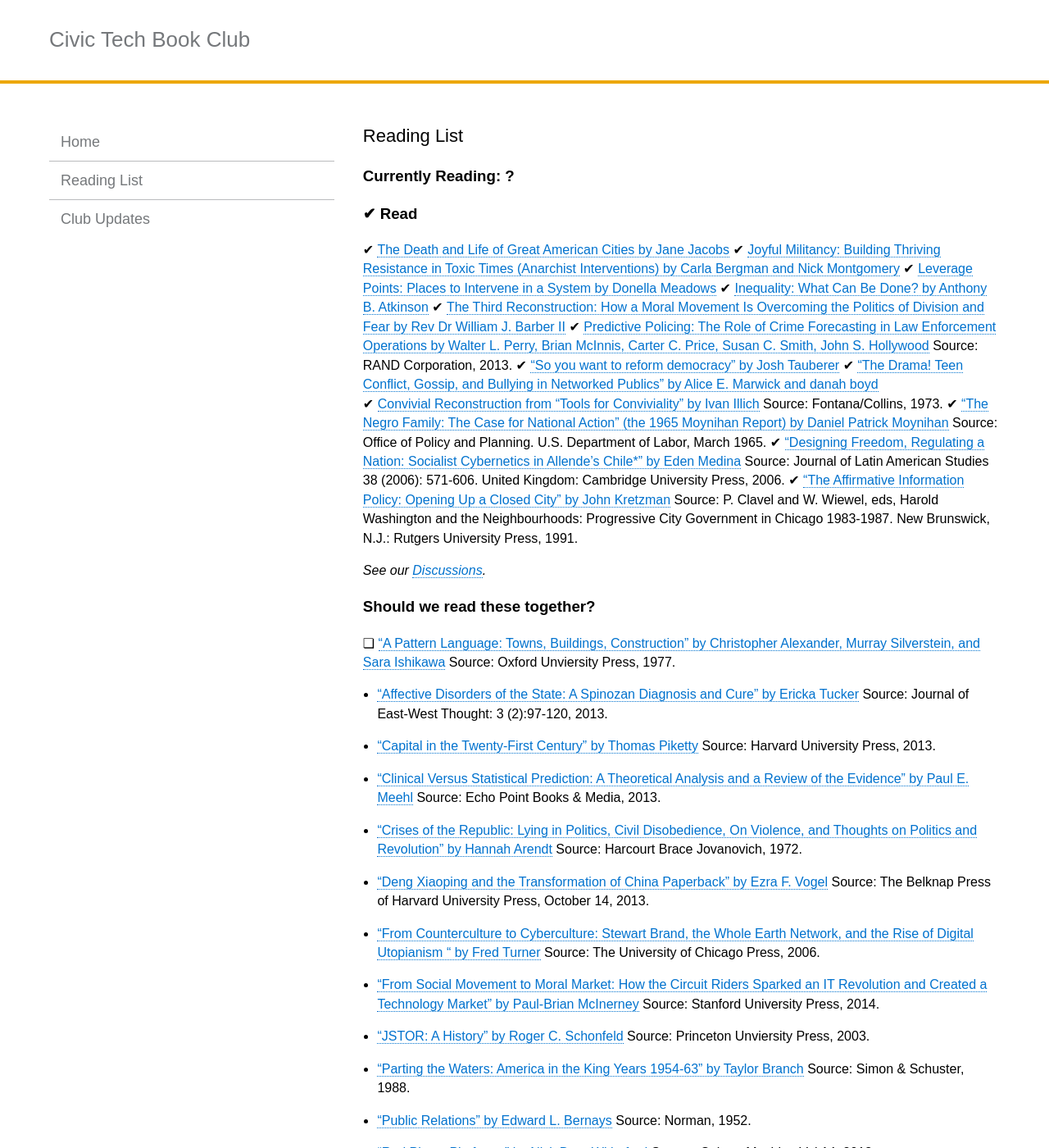
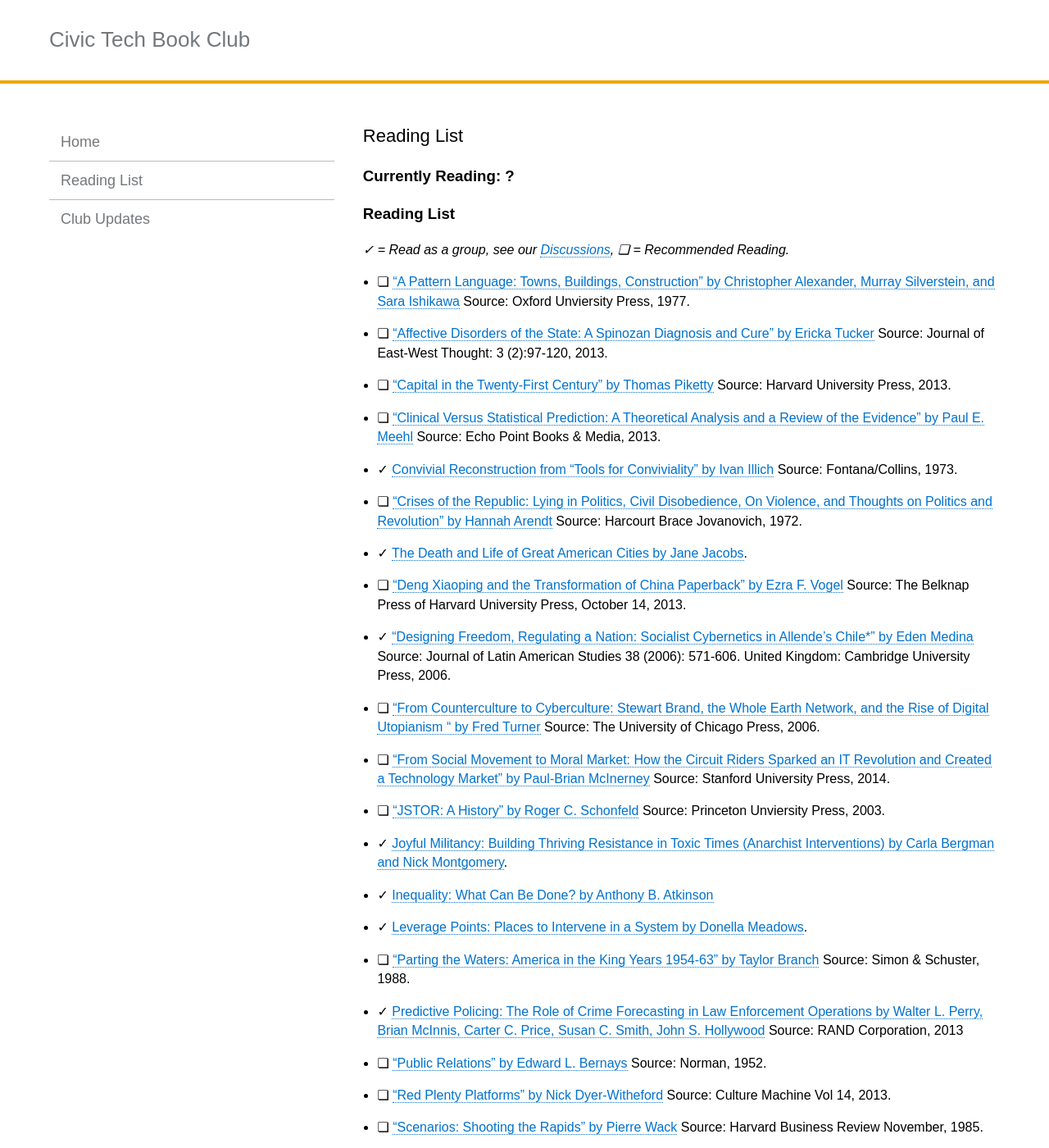
Before and after one commit to rebeccawilliams/bookclub, a Jekyll site: the page built from readinglist.md, in a window 1280 px wide and 1400 px high. Shown: the whole window at 82% size. Built offline with Jekyll 4.4.1, drawn with Linux system fonts in a browser that asks for light colours; some of the changed text lies outside the part shown.

Commit message:
Update readinglist.md

```diff
--- a/readinglist.md
+++ b/readinglist.md
@@ -5,49 +5,47 @@
 
 ### Currently Reading: ?
 
-### ✔ Read
-✔ [The Death and Life of Great American Cities by Jane Jacobs](http://www.petkovstudio.com/bg/wp-content/uploads/2017/03/The-Death-and-Life-of-Great-American-Cities_Jane-Jacobs-Complete-book.pdf)
-✔ [Joyful Militancy: Building Thriving Resistance in Toxic Times (Anarchist Interventions) by Carla Bergman and Nick Montgomery](https://www.amazon.com/Joyful-Militancy-Resistance-Anarchist-Interventions/dp/1849352887)
-✔ [Leverage Points: Places to Intervene in a System by Donella Meadows](http://donellameadows.org/archives/leverage-points-places-to-intervene-in-a-system/)
-✔ [Inequality: What Can Be Done? by Anthony B. Atkinson](https://www.amazon.com/dp/B00WQRFC30/ref=dp-kindle-redirect?_encoding=UTF8&btkr=1)
-✔ [The Third Reconstruction: How a Moral Movement Is Overcoming the Politics of Division and Fear by Rev Dr William J. Barber II](https://www.amazon.com/dp/B00WCY4YK4/ref=dp-kindle-redirect?_encoding=UTF8&btkr=1)
-✔ [Predictive Policing: The Role of Crime Forecasting in Law Enforcement Operations by Walter L. Perry, Brian McInnis, Carter C. Price, Susan C. Smith, John S. Hollywood](https://www.rand.org/content/dam/rand/pubs/research_reports/RR200/RR233/RAND_RR233.pdf)  Source: RAND Corporation, 2013.
-✔ ["So you want to reform democracy" by Josh Tauberer](https://medium.com/@joshuatauberer/so-you-want-to-reform-democracy-7f3b1ef10597#.qh36p8m0c)
-✔ [“The Drama! Teen Conflict, Gossip, and Bullying in Networked Publics” by Alice E. Marwick and danah boyd](http://papers.ssrn.com/sol3/papers.cfm?abstract_id=1926349)
-✔ [Convivial Reconstruction from “Tools for Conviviality” by Ivan Illich](http://civictechbook.club/convivial-reconstruction) Source: Fontana/Collins, 1973.
-✔ ["The Negro Family: The Case for National Action" (the 1965 Moynihan Report) by Daniel Patrick Moynihan](https://web.stanford.edu/~mrosenfe/Moynihan%27s%20The%20Negro%20Family.pdf) Source: Office of Policy and Planning. U.S. Department of Labor, March 1965.
-✔ ["Designing Freedom, Regulating a Nation: Socialist Cybernetics in Allende’s Chile*"  by Eden Medina](http://www.informatics.indiana.edu/edenm/EdenMedinaJLASAugust2006.pdf) Source: Journal of Latin American Studies 38 (2006): 571-606. United Kingdom: Cambridge University Press, 2006.
-✔ ["The Affirmative Information Policy: Opening Up a Closed City" by John Kretzman](http://civictechbook.club/affirmativeinformationpolicy) Source: P. Clavel and W. Wiewel, eds, Harold Washington and the Neighbourhoods: Progressive City Government in Chicago 1983-1987. New Brunswick, N.J.: Rutgers University Press, 1991.
+### Reading List
+_✓ = Read as a group, see our [Discussions](/), ❏ = Recommended Reading._
 
-_See our [Discussions](/)._
-
-### Should we read these together?
-❏ ["A Pattern Language: Towns, Buildings, Construction" by Christopher Alexander, Murray Silverstein, and Sara Ishikawa](https://en.wikipedia.org/wiki/A_Pattern_Language) Source: Oxford Unviersity Press, 1977.
-- ["Affective Disorders of the State: A Spinozan Diagnosis and Cure" by Ericka Tucker](http://www.cpp.edu/~jet/Documents/JET/Jet7/Tucker97-119.pdf) Source: Journal of East-West Thought: 3 (2):97-120, 2013.
-- ["Capital in the Twenty-First Century" by Thomas Piketty](https://en.wikipedia.org/wiki/Capital_in_the_Twenty-First_Century) Source: Harvard University Press, 2013.
-- ["Clinical Versus Statistical Prediction: A Theoretical Analysis and a Review of the Evidence" by Paul E. Meehl](http://www.amazon.com/Clinical-Versus-Statistical-Prediction-Theoretical/dp/0963878492) Source: Echo Point Books & Media, 2013.
-- ["Crises of the Republic: Lying in Politics, Civil Disobedience, On Violence, and Thoughts on Politics and Revolution" by Hannah Arendt]() Source: Harcourt Brace Jovanovich, 1972.
-- ["Deng Xiaoping and the Transformation of China Paperback" by Ezra F. Vogel](http://www.amazon.com/Deng-Xiaoping-Transformation-China-Vogel/dp/0674725867) Source: The Belknap Press of Harvard University Press, October 14, 2013.
-- ["From Counterculture to Cyberculture: Stewart Brand, the Whole Earth Network, and the Rise of Digital Utopianism " by Fred Turner](http://www.press.uchicago.edu/ucp/books/book/chicago/F/bo3773600.html) Source: The University of Chicago Press, 2006.
-- ["From Social Movement to Moral Market: How the Circuit Riders Sparked an IT Revolution and Created a Technology Market" by Paul-Brian McInerney](http://www.sup.org/books/title/?id=11113) Source: Stanford University Press, 2014.
-- ["JSTOR: A History" by Roger C. Schonfeld](http://press.princeton.edu/titles/7678.html) Source: Princeton Unviersity Press, 2003.
-- ["Parting the Waters: America in the King Years 1954-63" by Taylor Branch](https://en.wikipedia.org/wiki/America_in_the_King_Years) Source: Simon & Schuster, 1988.
-- ["Public Relations" by Edward L. Bernays](http://www.amazon.com/Public-Relations-Edward-L-Bernays/dp/0806114576) Source: Norman, 1952.
-- ["Red Plenty Platforms" by Nick Dyer-Witheford](http://www.culturemachine.net/index.php/cm/article/view/511/526) Source: Culture Machine Vol 14, 2013.
-- ["Scenarios: Shooting the Rapids" by Pierre Wack](https://hbr.org/1985/11/scenarios-shooting-the-rapids/ar/1) Source: Harvard Business Review November, 1985.
-- ["Seeing Like a Geek" by Tom Slee](http://crookedtimber.org/2012/06/25/seeing-like-a-geek/) Source: crookedtimber.org, June 2012.
-- ["Seeing Like a State" by James C. Scott](http://yalepress.yale.edu/book.asp?isbn=9780300078152) Source: Yale University Press, 1999.
-- ["Socialize the Data Centres!" by Evgeny Morozov](http://newleftreview.org/II/91/evgeny-morozov-socialize-the-data-centres) Source: New Left Review 91, January-February 2015.
-- ["Some Thoughts" by Various on Sidewalk Toronto](https://some-thoughts.org/) Source, some-thoughts.org, 2019.
-- ["Sorting Things Out: Classification and Its Consequences" by Geoffrey C. Bowker and Susan Leigh Star](https://mitpress.mit.edu/books/sorting-things-out) Source: MIT Press, September 1999.
-- ["Smart Enough City" by Ben Green](https://smartenoughcity.mitpress.mit.edu/) Source: MIT Press, 2019.
-- ["The City Reader" edited by Richard T. LeGates, Frederic Stout](https://books.google.com/books/about/The_City_Reader.html?id=xIBkX8edoewC) Source: Psychology Press, 2003.
-- ["The Fires: How a Computer Formula, Big Ideas, and the Best of Intentions Burned Down New Yo rk City--and Determined the Future of Cities" by Joe Flood](http://joe-flood.com/aboutthefires/) Source: Riverhead Books, The Penguin Group, 2010.
-- ["The Government Machine: A Revolutionary History of the Computer" by Jon Agar](https://mitpress.mit.edu/books/government-machine) Source: MIT Press, September 2003.
-- ["The Holodeck of Motive" by Aaron Straup Cope](http://www.aaronland.info/weblog/2015/02/24/effort/) Source: aaronland.info, February 2015.
-- ["The Information: A History, a Theory, a Flood" by James Gleick ](https://en.wikipedia.org/wiki/The_Information:_A_History,_a_Theory,_a_Flood) Source: Pantheon Books, March 2011.
-- ["The Phantom Public" by Walter Lippmann](https://en.wikipedia.org/wiki/The_Phantom_Public) Source: Transaction Publishers, 1925.
-- ["The Politics of Information Reform in Chicago: An Experiment in Democratization" by John P Kretzmann](https://www.worldcat.org/title/politics-of-information-reform-in-chicago-an-experiment-in-democratization/oclc/14881489) Source: Ph. D. (Sociology)--Northwestern University, 1985.
-- ["The Public and its Problems" by John Dewey](https://en.wikipedia.org/wiki/The_Public_and_its_Problems) Source: Henry Holt and Company, 1927.
+* ❏ ["A Pattern Language: Towns, Buildings, Construction" by Christopher Alexander, Murray Silverstein, and Sara Ishikawa](https://en.wikipedia.org/wiki/A_Pattern_Language) Source: Oxford Unviersity Press, 1977.
+* ❏ ["Affective Disorders of the State: A Spinozan Diagnosis and Cure" by Ericka Tucker](http://www.cpp.edu/~jet/Documents/JET/Jet7/Tucker97-119.pdf) Source: Journal of East-West Thought: 3 (2):97-120, 2013.
+* ❏ ["Capital in the Twenty-First Century" by Thomas Piketty](https://en.wikipedia.org/wiki/Capital_in_the_Twenty-First_Century) Source: Harvard University Press, 2013.
+* ❏ ["Clinical Versus Statistical Prediction: A Theoretical Analysis and a Review of the Evidence" by Paul E. Meehl](http://www.amazon.com/Clinical-Versus-Statistical-Prediction-Theoretical/dp/0963878492) Source: Echo Point Books & Media, 2013.
+* ✓ [Convivial Reconstruction from “Tools for Conviviality” by Ivan Illich](http://civictechbook.club/convivial-reconstruction) Source: Fontana/Collins, 1973.
+* ❏ ["Crises of the Republic: Lying in Politics, Civil Disobedience, On Violence, and Thoughts on Politics and Revolution" by Hannah Arendt]() Source: Harcourt Brace Jovanovich, 1972.
+* ✓ [The Death and Life of Great American Cities by Jane Jacobs](http://www.petkovstudio.com/bg/wp-content/uploads/2017/03/The-Death-and-Life-of-Great-American-Cities_Jane-Jacobs-Complete-book.pdf).
+* ❏ ["Deng Xiaoping and the Transformation of China Paperback" by Ezra F. Vogel](http://www.amazon.com/Deng-Xiaoping-Transformation-China-Vogel/dp/0674725867) Source: The Belknap Press of Harvard University Press, October 14, 2013.
+* ✓ ["Designing Freedom, Regulating a Nation: Socialist Cybernetics in Allende’s Chile*"  by Eden Medina](http://www.informatics.indiana.edu/edenm/EdenMedinaJLASAugust2006.pdf) Source: Journal of Latin American Studies 38 (2006): 571-606. United Kingdom: Cambridge University Press, 2006.
+* ❏ ["From Counterculture to Cyberculture: Stewart Brand, the Whole Earth Network, and the Rise of Digital Utopianism " by Fred Turner](http://www.press.uchicago.edu/ucp/books/book/chicago/F/bo3773600.html) Source: The University of Chicago Press, 2006.
+* ❏ ["From Social Movement to Moral Market: How the Circuit Riders Sparked an IT Revolution and Created a Technology Market" by Paul-Brian McInerney](http://www.sup.org/books/title/?id=11113) Source: Stanford University Press, 2014.
+* ❏ ["JSTOR: A History" by Roger C. Schonfeld](http://press.princeton.edu/titles/7678.html) Source: Princeton Unviersity Press, 2003.
+* ✓ [Joyful Militancy: Building Thriving Resistance in Toxic Times (Anarchist Interventions) by Carla Bergman and Nick Montgomery](https://www.amazon.com/Joyful-Militancy-Resistance-Anarchist-Interventions/dp/1849352887).
+* ✓ [Inequality: What Can Be Done? by Anthony B. Atkinson](https://www.amazon.com/dp/B00WQRFC30/ref=dp-kindle-redirect?_encoding=UTF8&btkr=1)
+* ✓ [Leverage Points: Places to Intervene in a System by Donella Meadows](http://donellameadows.org/archives/leverage-points-places-to-intervene-in-a-system/).
+* ❏ ["Parting the Waters: America in the King Years 1954-63" by Taylor Branch](https://en.wikipedia.org/wiki/America_in_the_King_Years) Source: Simon & Schuster, 1988.
+* ✓ [Predictive Policing: The Role of Crime Forecasting in Law Enforcement Operations by Walter L. Perry, Brian McInnis, Carter C. Price, Susan C. Smith, John S. Hollywood](https://www.rand.org/content/dam/rand/pubs/research_reports/RR200/RR233/RAND_RR233.pdf)  Source: RAND Corporation, 2013
+* ❏ ["Public Relations" by Edward L. Bernays](http://www.amazon.com/Public-Relations-Edward-L-Bernays/dp/0806114576) Source: Norman, 1952.
+* ❏ ["Red Plenty Platforms" by Nick Dyer-Witheford](http://www.culturemachine.net/index.php/cm/article/view/511/526) Source: Culture Machine Vol 14, 2013.
+* ❏ ["Scenarios: Shooting the Rapids" by Pierre Wack](https://hbr.org/1985/11/scenarios-shooting-the-rapids/ar/1) Source: Harvard Business Review November, 1985.
+* ❏ ["Seeing Like a Geek" by Tom Slee](http://crookedtimber.org/2012/06/25/seeing-like-a-geek/) Source: crookedtimber.org, June 2012.
+* ❏ ["Seeing Like a State" by James C. Scott](http://yalepress.yale.edu/book.asp?isbn=9780300078152) Source: Yale University Press, 1999.
+* ✓ ["So you want to reform democracy" by Josh Tauberer](https://medium.com/@joshuatauberer/so-you-want-to-reform-democracy-7f3b1ef10597#.qh36p8m0c).
+* ❏ ["Socialize the Data Centres!" by Evgeny Morozov](http://newleftreview.org/II/91/evgeny-morozov-socialize-the-data-centres) Source: New Left Review 91, January-February 2015.
+* ❏ ["Some Thoughts" by Various on Sidewalk Toronto](https://some-thoughts.org/) Source, some-thoughts.org, 2019.
+* ❏ ["Sorting Things Out: Classification and Its Consequences" by Geoffrey C. Bowker and Susan Leigh Star](https://mitpress.mit.edu/books/sorting-things-out) Source: MIT Press, September 1999.
+* ❏ ["Smart Enough City" by Ben Green](https://smartenoughcity.mitpress.mit.edu/) Source: MIT Press, 2019.
+* ✓ ["The Affirmative Information Policy: Opening Up a Closed City" by John Kretzman](http://civictechbook.club/affirmativeinformationpolicy) Source: P. Clavel and W. Wiewel, eds, Harold Washington and the Neighbourhoods: Progressive City Government in Chicago 1983-1987. New Brunswick, N.J.: Rutgers University Press, 1991.
+* ❏ ["The City Reader" edited by Richard T. LeGates, Frederic Stout](https://books.google.com/books/about/The_City_Reader.html?id=xIBkX8edoewC) Source: Psychology Press, 2003.
+* ✓ [“The Drama! Teen Conflict, Gossip, and Bullying in Networked Publics” by Alice E. Marwick and danah boyd](http://papers.ssrn.com/sol3/papers.cfm?abstract_id=1926349).
+* ❏ ["The Fires: How a Computer Formula, Big Ideas, and the Best of Intentions Burned Down New Yo rk City--and Determined the Future of Cities" by Joe Flood](http://joe-flood.com/aboutthefires/) Source: Riverhead Books, The Penguin Group, 2010.
+* ❏ ["The Government Machine: A Revolutionary History of the Computer" by Jon Agar](https://mitpress.mit.edu/books/government-machine) Source: MIT Press, September 2003.
+* ❏ ["The Holodeck of Motive" by Aaron Straup Cope](http://www.aaronland.info/weblog/2015/02/24/effort/) Source: aaronland.info, February 2015.
+* ❏ ["The Information: A History, a Theory, a Flood" by James Gleick ](https://en.wikipedia.org/wiki/The_Information:_A_History,_a_Theory,_a_Flood) Source: Pantheon Books, March 2011.
+* ✓ [The Third Reconstruction: How a Moral Movement Is Overcoming the Politics of Division and Fear by Rev Dr William J. Barber II](https://www.amazon.com/dp/B00WCY4YK4/ref=dp-kindle-redirect?_encoding=UTF8&btkr=1).
+* ✓ ["The Negro Family: The Case for National Action" (the 1965 Moynihan Report) by Daniel Patrick Moynihan](https://web.stanford.edu/~mrosenfe/Moynihan%27s%20The%20Negro%20Family.pdf) Source: Office of Policy and Planning. U.S. Department of Labor, March 1965.
+* ❏ ["The Phantom Public" by Walter Lippmann](https://en.wikipedia.org/wiki/The_Phantom_Public) Source: Transaction Publishers, 1925.
+* ❏ ["The Politics of Information Reform in Chicago: An Experiment in Democratization" by John P Kretzmann](https://www.worldcat.org/title/politics-of-information-reform-in-chicago-an-experiment-in-democratization/oclc/14881489) Source: Ph. D. (Sociology)--Northwestern University, 1985.
+* ❏ ["The Public and its Problems" by John Dewey](https://en.wikipedia.org/wiki/The_Public_and_its_Problems) Source: Henry Holt and Company, 1927.
 
 #### [Submit a Reading, Correct a Citation](https://github.com/rebeccawilliams/bookclub/blob/gh-pages/readinglist.md)
```
